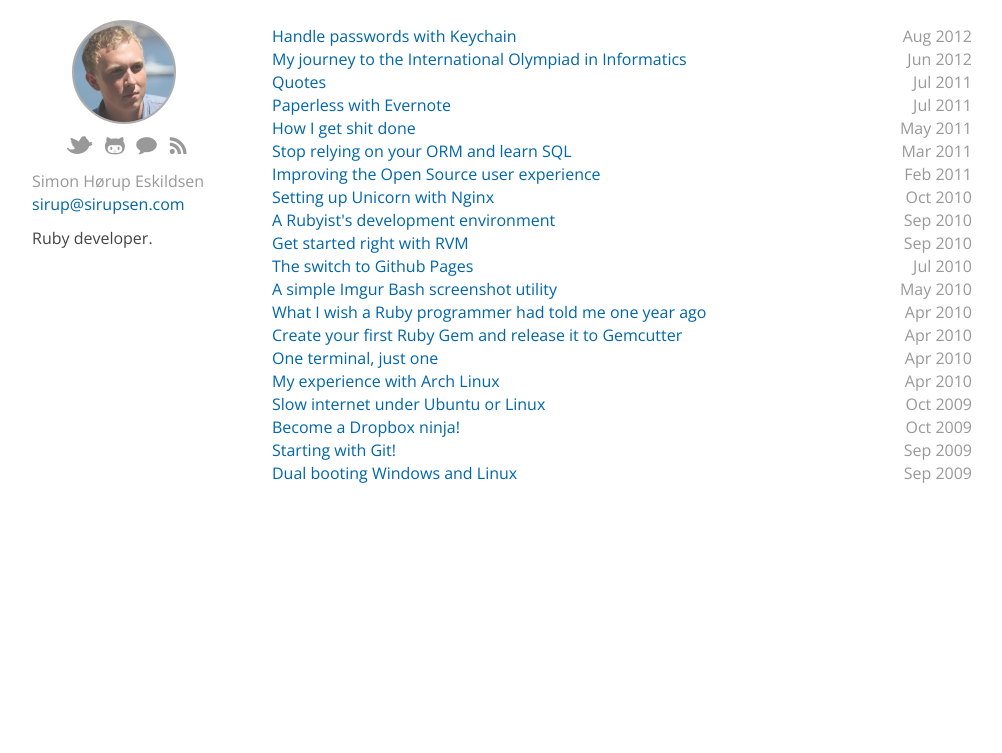
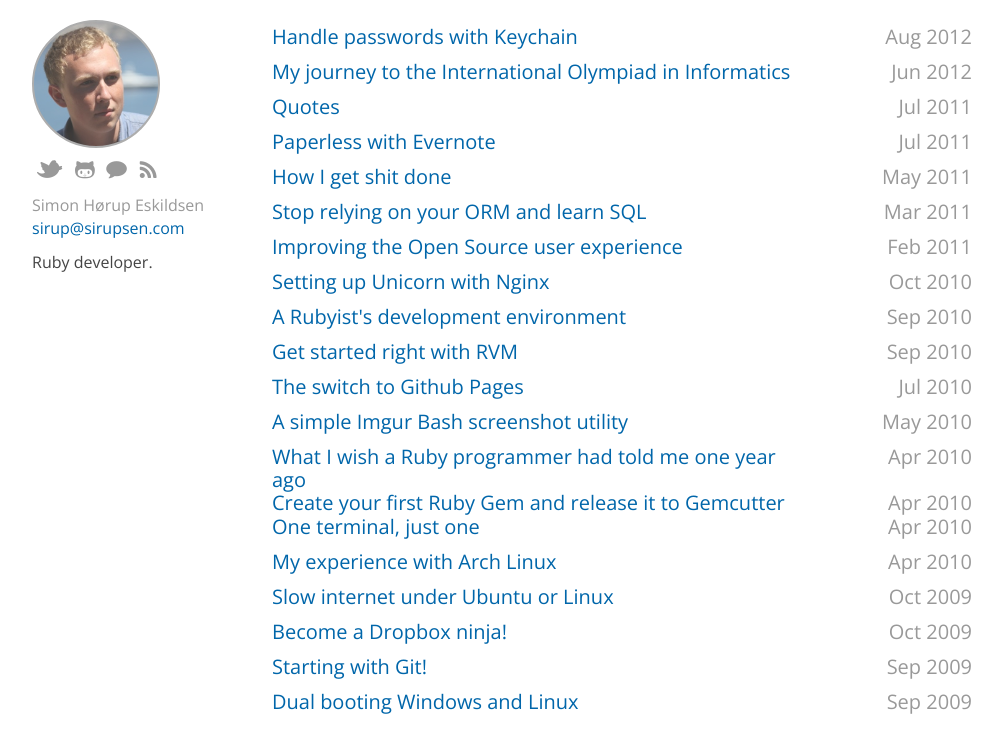
Before and after one commit to igor47/blog, a Jekyll site: the page built from index.html, in a window 1280 px wide. Shown: the top 753 px of the page, without its empty margins (138-1140 px from the left). Built offline with Jekyll 4.4.1, drawn with Linux system fonts in a browser that asks for light colours.

Commit message:
Restyle sidebar

```diff
--- a/static/css/layout.css
+++ b/static/css/layout.css
@@ -49,6 +49,7 @@
 
 #posts {
   padding-top: 5px;
+  font-size: 20px;
 }
 
 #posts span {
@@ -57,14 +58,13 @@
 }
 
 #posts li {
-  padding-bottom: 4px;
+  padding-bottom: 35px;
 }
 
 a {
   color: #06A;
   text-decoration: none;
 }
-
 
 a:hover {
   color: #06A;
@@ -96,6 +96,7 @@
 code {
   font-size: 90%;
   font-family: Monaco, Consolas, monospace;
+  max-width: 100%;
 }
 
 .sidebar ul {
@@ -138,9 +139,8 @@
 #avatar {
   background-image: url('/static/images/sirup.jpg');
   background-size: cover;
-  height: 100px;
-  width: 100px;
-  margin-left: 40px;
+  height: 124px;
+  width: 124px;
   display: block;
   border-radius: 50%;
   margin-bottom: 8px;
@@ -164,10 +164,6 @@
 #social ul {
   text-align: center;
   margin-left: 10px;
-}
-
-#social li:first-child {
-  margin-left: 30px;
 }
 
 #social li {
```
